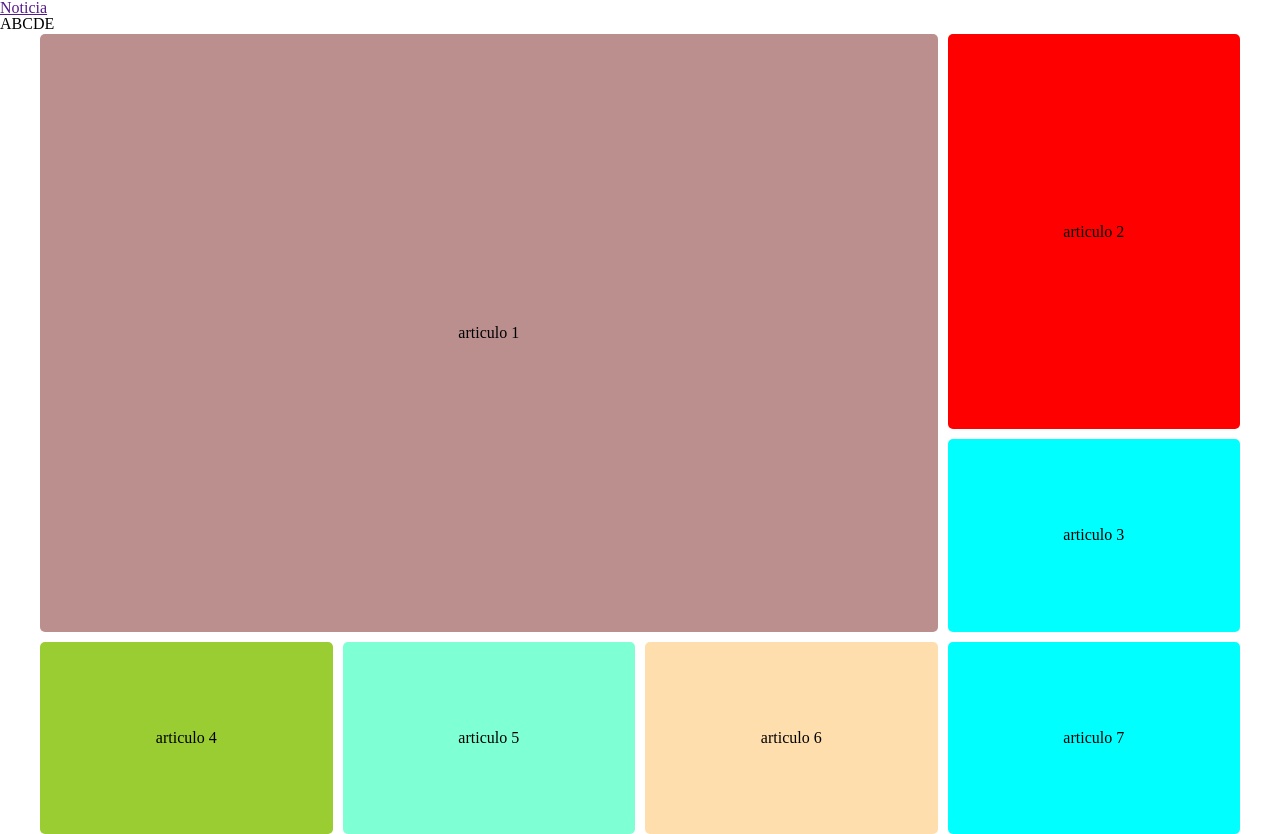
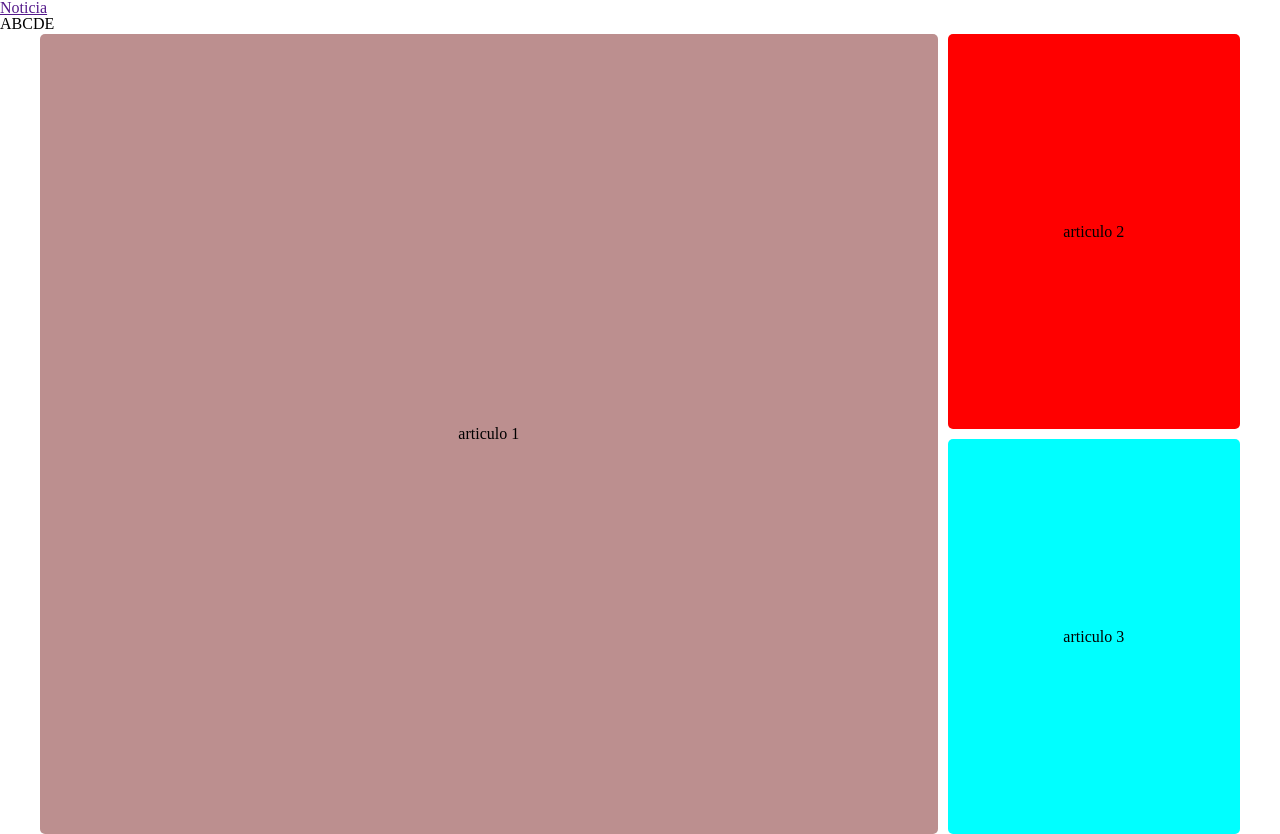
Before and after one commit to alvarotercero/journal-front, an Angular app: page / in a window 1280 px wide. Built offline with nearby package versions, Linux system fonts and the light colour scheme.

Commit message:
Esto es una prueba, no se ha cambiado nada

```diff
--- a/src/app/components/lista-noticias/lista-noticias.component.css
+++ b/src/app/components/lista-noticias/lista-noticias.component.css
@@ -7,7 +7,7 @@
         "noticia1 noticia1 noticia1 noticia2"
         "noticia1 noticia1 noticia1 noticia2"
         "noticia1 noticia1 noticia1 noticia3"
-        "noticia4 noticia5 noticia6 noticia7";
+        "noticia1 noticia1 noticia1 noticia3";
     grid-template-columns: repeat(4, 1fr);
     grid-template-rows: repeat(4, 1fr);
     gap: 10px;
@@ -33,23 +33,3 @@
     background-color: aqua;
     grid-area: noticia3;
 }
-
-.grid article:nth-child(4) {
-    background-color: yellowgreen;
-    grid-area: noticia4;
-}
-
-.grid article:nth-child(5) {
-    background-color: aquamarine;
-    grid-area: noticia5;
-}
-
-.grid article:nth-child(6) {
-    background-color: navajowhite;
-    grid-area: noticia6;
-}
-
-.grid article:nth-child(7) {
-    background-color: aqua;
-    grid-area: noticia7;
-}
--- a/src/app/components/lista-noticias/lista-noticias.component.html
+++ b/src/app/components/lista-noticias/lista-noticias.component.html
@@ -2,8 +2,4 @@
     <article>articulo 1</article>
     <article>articulo 2</article>
     <article>articulo 3</article>
-    <article>articulo 4</article>
-    <article>articulo 5</article>
-    <article>articulo 6</article>
-    <article>articulo 7</article>
 </div>
```
